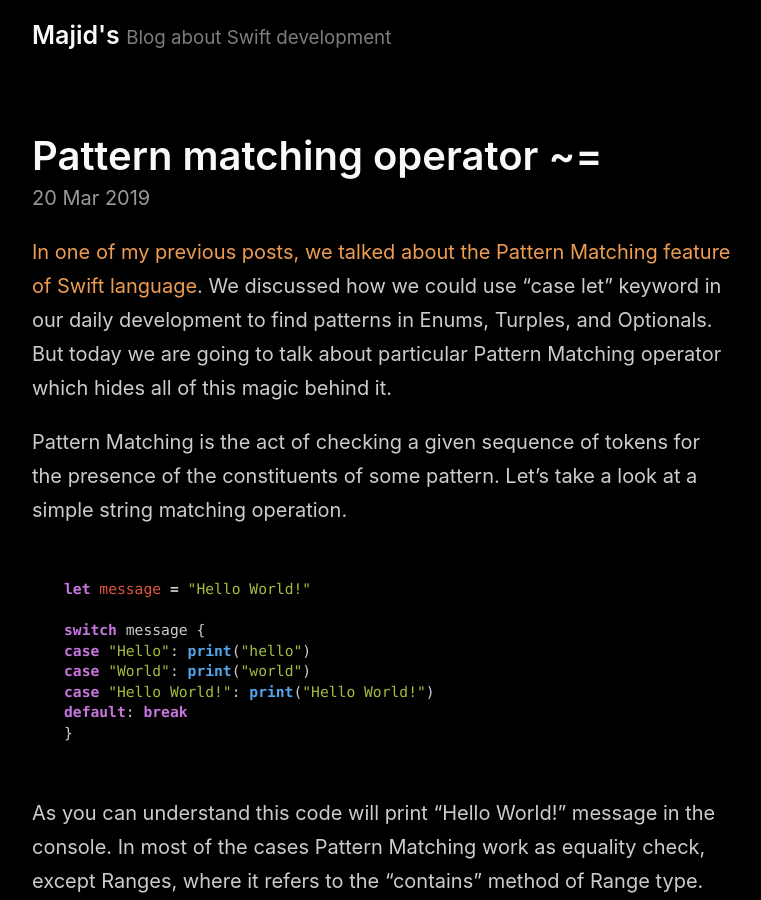
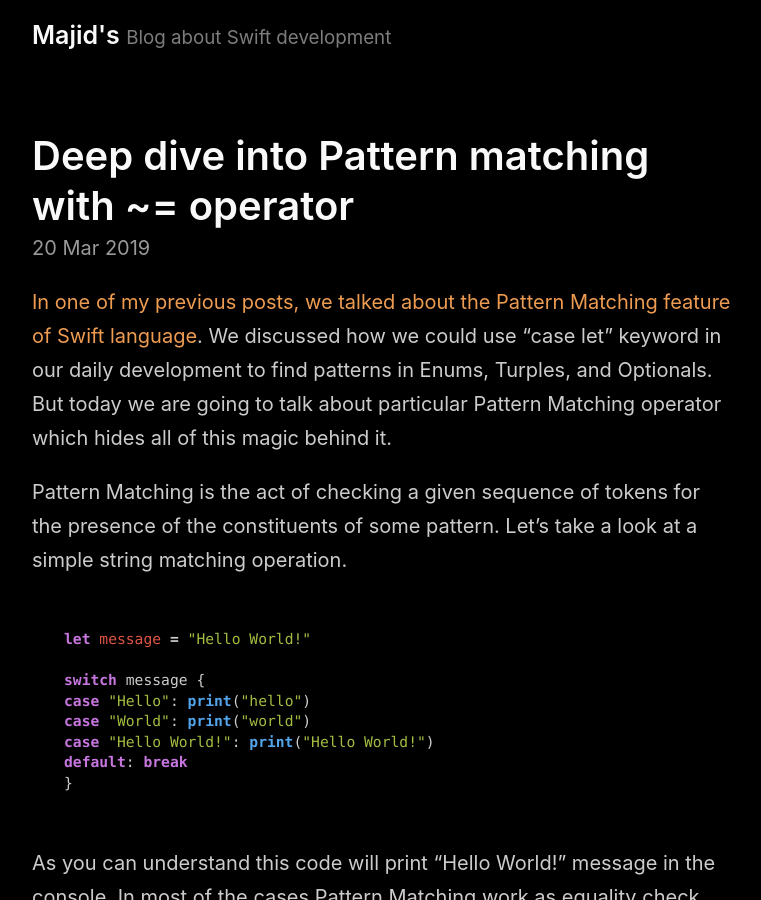
Before and after one commit to mecid/mecid.github.io, a Jekyll site: the page built from _posts/2019-03-20-pattern-matching-operator.md, in a window 1280 px wide and 900 px high. Shown: the whole window, without its empty margins (258-1019 px from the left). Built offline with Jekyll 4.4.1, drawn with Linux system fonts in a browser that asks for light colours.

Commit message:
Update 2019-03-20-pattern-matching-operator.md

```diff
--- a/_posts/2019-03-20-pattern-matching-operator.md
+++ b/_posts/2019-03-20-pattern-matching-operator.md
@@ -1,5 +1,5 @@
 ---
-title: Pattern matching operator ~=
+title: Deep dive into Pattern matching with ~= operator
 layout: post
 ---
 
```
